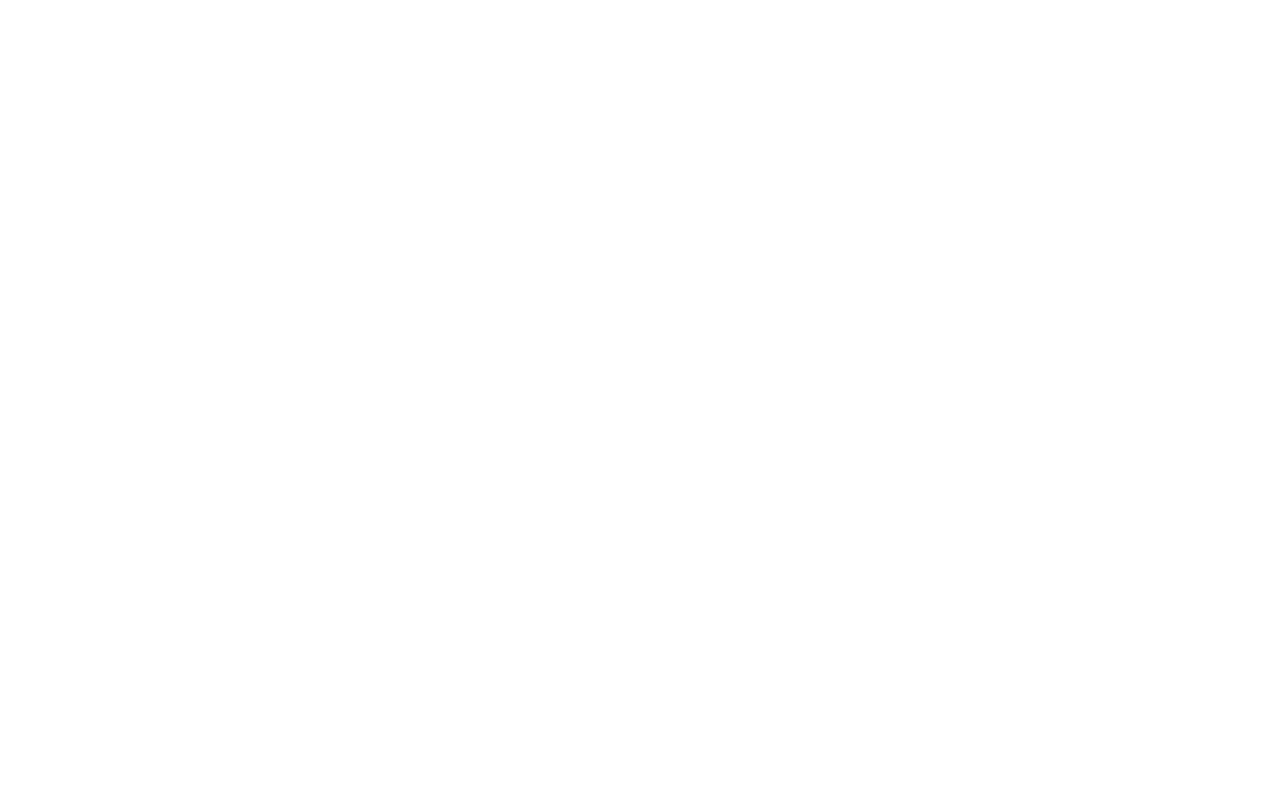
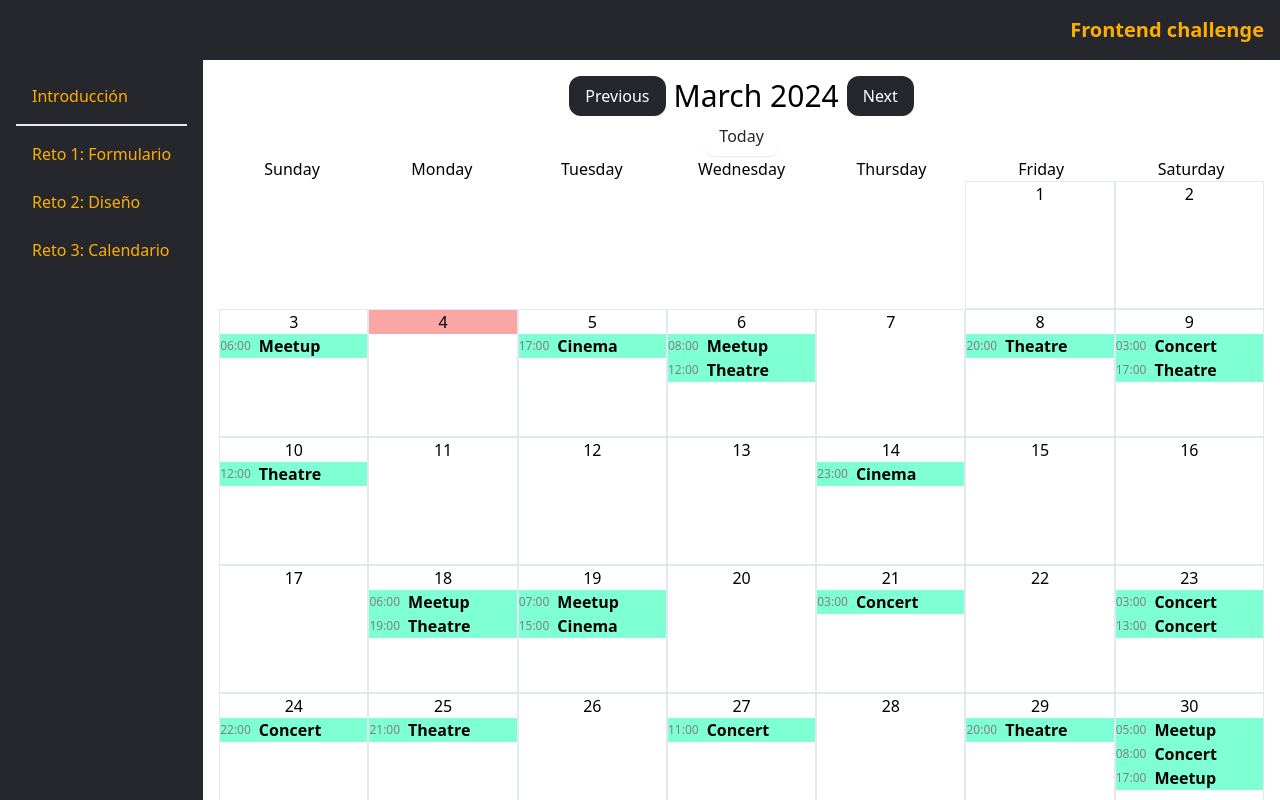
Before and after one commit to jorgepardor/vue-frontend-challenge, a Vue app: page /event-calendar in a window 1280 px wide. Before the commit this address had no page. Built offline with nearby package versions, Linux system fonts and the light colour scheme.

Commit message:
Fixes calendar rendering errors and adds events

```diff
--- a/src/router/index.js
+++ b/src/router/index.js
@@ -20,11 +20,11 @@
       name: 'user-detail',
       component: () => import('@/views/UserDetailView.vue'),
     },
-    // {
-    //   path: '/event-calendar',
-    //   name: 'event-calendar',
-    //   component: () => import('@/views/EventCalendarView.vue'),
-    // },
+    {
+      path: '/event-calendar',
+      name: 'event-calendar',
+      component: () => import('@/views/EventCalendarView.vue'),
+    },
   ],
 })
 
--- a/src/views/EventCalendarView.vue
+++ b/src/views/EventCalendarView.vue
@@ -1,9 +1,9 @@
 <script setup>
-import { dayjs } from 'dayjs'
-import { isToday } from 'dayjs/plugin/isToday'
-import { computed, ref } from 'vue'
+import dayjs from "dayjs";
+import isToday from "dayjs/plugin/isToday";
+import { computed, ref } from "vue";
 
-import MainLayout from '@/layouts/MainLayout.vue'
+import MainLayout from "@/layouts/MainLayout.vue";
 /*
 Reto 3: Calendario de Eventos.
 
@@ -15,87 +15,102 @@
 Siéntete libre de modificar tanto código como sea necesario, recuerda que el código proporcionado es sólo un ejemplo.
 */
 
-const eventsData = [
-  {
-    eventTime: '2023-11-09T00:00:00',
-    type: 'concert',
-  },
-  {
-    eventTime: '2023-11-11T00:00:00',
-    type: 'meetup',
-  },
-  {
-    eventTime: '2023-11-12T00:00:00',
-    type: 'meetup',
-  },
-  {
-    eventTime: '2023-11-15T00:00:00',
-    type: 'concert',
-  },
-  {
-    eventTime: '2023-11-19T00:00:00',
-    type: 'cinema',
-  },
-  {
-    eventTime: '2023-11-21T00:00:00',
-    type: 'concert',
-  },
-  {
-    eventTime: '2023-11-24T00:00:00',
-    type: 'meetup',
-  },
-  {
-    eventTime: '2023-11-25T00:00:00',
-    type: 'meetup',
-  },
-  {
-    eventTime: '2023-11-29T00:00:00',
-    type: 'cinema',
-  },
-]
+const eventsData = ref([
+  { eventTime: "2023-11-09T00:00:00", type: "concert" },
+  { eventTime: "2023-11-11T00:00:00", type: "meetup" },
+  { eventTime: "2023-11-12T00:00:00", type: "meetup" },
+  { eventTime: "2023-11-15T00:00:00", type: "concert" },
+  { eventTime: "2023-11-19T00:00:00", type: "cinema" },
+  { eventTime: "2023-11-21T00:00:00", type: "concert" },
+  { eventTime: "2023-11-24T00:00:00", type: "meetup" },
+  { eventTime: "2023-11-25T00:00:00", type: "meetup" },
+  { eventTime: "2023-11-29T00:00:00", type: "cinema" },
+  { eventTime: "2024-03-30T17:00:00", type: "meetup" },
+  { eventTime: "2024-03-24T22:00:00", type: "concert" },
+  { eventTime: "2024-03-27T11:00:00", type: "concert" },
+  { eventTime: "2024-03-30T08:00:00", type: "concert" },
+  { eventTime: "2024-03-14T23:00:00", type: "cinema" },
+  { eventTime: "2024-03-05T17:00:00", type: "cinema" },
+  { eventTime: "2024-03-19T07:00:00", type: "meetup" },
+  { eventTime: "2024-03-18T19:00:00", type: "theatre" },
+  { eventTime: "2024-03-09T03:00:00", type: "concert" },
+  { eventTime: "2024-03-06T12:00:00", type: "theatre" },
+  { eventTime: "2024-03-25T21:00:00", type: "theatre" },
+  { eventTime: "2024-03-31T17:00:00", type: "theatre" },
+  { eventTime: "2024-03-09T17:00:00", type: "theatre" },
+  { eventTime: "2024-03-18T06:00:00", type: "meetup" },
+  { eventTime: "2024-03-19T15:00:00", type: "cinema" },
+  { eventTime: "2024-03-21T03:00:00", type: "concert" },
+  { eventTime: "2024-03-23T13:00:00", type: "concert" },
+  { eventTime: "2024-03-03T06:00:00", type: "meetup" },
+  { eventTime: "2024-03-08T20:00:00", type: "theatre" },
+  { eventTime: "2024-03-30T05:00:00", type: "meetup" },
+  { eventTime: "2024-03-31T03:00:00", type: "meetup" },
+  { eventTime: "2024-03-10T12:00:00", type: "theatre" },
+  { eventTime: "2024-03-06T08:00:00", type: "meetup" },
+  { eventTime: "2024-03-29T20:00:00", type: "theatre" },
+  { eventTime: "2024-03-23T03:00:00", type: "concert" },
+]);
 
-dayjs.extend(isToday)
+dayjs.extend(isToday);
 
-const viewDate = ref(dayjs())
+const viewDate = ref(dayjs());
 
 const daystoPrepend = computed(() => {
-  const startOfMonth = viewDate.startOf('month')
-  const startOfFirstWeek = startOfMonth.startOf('week')
-  const daysToFirstDay = startOfMonth.diff(startOfFirstWeek, 'day')
+  const startOfMonth = dayjs(viewDate.value).startOf("month");
+  const startOfFirstWeek = startOfMonth.startOf("week");
+  const daysToFirstDay = startOfMonth.diff(startOfFirstWeek, "day");
 
-  return Array.from(new Array(daysToFirstDay).keys())
+  return Array.from(new Array(daysToFirstDay).keys());
+});
+
+const days = computed(() => {
+  const ranges = [];
+  const startOfRange = dayjs(viewDate.value).startOf("month").add(-1, "day");
+  const endOfRange = dayjs(viewDate.value).endOf("month").add(-1, "day");
+  let currentDate = startOfRange;
+
+  while (currentDate.isBefore(endOfRange) || currentDate.isSame(endOfRange)) {
+    currentDate = currentDate.add(1, "day");
+    ranges.push(currentDate);
+  }
+  return ranges;
+});
+
+const shiftMonth = function (amount) {
+  viewDate.value = dayjs(viewDate.value).add(amount, "month");
+};
+const reset = function () {
+  viewDate.value = dayjs();
+};
+
+const eventsByDay = computed(() => {
+  const events = {}
+  for (const event of eventsData.value) {
+    const day = dayjs(event.eventTime).format('YYYY-MM-DD')
+    if (!events[day]) {
+      events[day] = []
+    }
+    events[day].push(event)
+  }
+  for (const day in events) {
+    events[day].sort((a, b) => {
+      return dayjs(a.eventTime).isAfter(dayjs(b.eventTime)) ? 1 : -1
+    })
+  }
+
+  return events
 })
 
-const days = computed(() => {
-  const ranges = []
-  const startOfRange = viewDate.startOf('month').add(-1, 'day')
-  const endOfRange = viewDate.endOf('month').add(-1, 'day')
-
-  let currentDate = startOfRange
-
-  while (currentDate.isBefore(endOfRange) || currentDate.isSame(endOfRange)) {
-    currentDate = currentDate.add(1, 'day')
-    ranges.push(currentDate)
-  }
-  return ranges
-})
-
-const shiftMonth = function (amount) {
-  viewDate = viewDate.add(amount, 'month')
-}
-const reset = function () {
-  viewDate = dayjs()
-}
-
 const weekDays = [
-  'Sunday',
-  'Monday',
-  'Tuesday',
-  'Wednesday',
-  'Thursday',
-  'Friday',
-  'Saturday',
-]
+  "Sunday",
+  "Monday",
+  "Tuesday",
+  "Wednesday",
+  "Thursday",
+  "Friday",
+  "Saturday",
+];
 </script>
 
 <template>
@@ -108,7 +123,7 @@
         >
           Previous
         </button>
-        <span class="text-3xl">{{ viewDate.format('MMMM YYYY') }}</span>
+        <span class="text-3xl">{{ viewDate.format("MMMM YYYY") }}</span>
         <button
           class="bg-primary text-white rounded-xl px-4 py-2"
           @click="shiftMonth('1')"
@@ -123,11 +138,8 @@
         Today
       </button>
     </div>
-    <div class="grid grid-col-7 gap-1">
-      <div
-        v-for="weekDay in weekDays"
-        class="text-center"
-      >
+    <div class="grid grid-cols-7 gap-1">
+      <div v-for="weekDay in weekDays" class="text-center">
         <div>{{ weekDay }}</div>
       </div>
     </div>
@@ -137,11 +149,39 @@
         v-for="day in days"
         class="border border-slate-200 flex flex-col h-32"
       >
+        <div :class="[day.isToday() ? 'bg-red-300' : '']" class="text-center">
+          <div>{{ day.format("D") }}</div>
+        </div>
+
         <div
-          :class="[day.isToday() ? 'bg-red-300' : '']"
-          class="text-center"
+          v-for="(event, index) in eventsByDay[day.format('YYYY-MM-DD')]"
+          :key="index"
         >
-          <div>{{ day.formatTo('D') }}</div>
+          <div
+            style="
+              background-color: aquamarine;
+              text-transform: capitalize;
+              display: flex;
+              justify-content: flex-start;
+              align-items: center;
+            "
+          >
+            <span style="color: gray; font-size: 0.75rem; text-align: left">
+              {{ dayjs(event.eventTime).format("HH:mm") }}
+            </span>
+            <span
+              style="
+                color: black;
+                font-size: 1rem;
+                font-weight: bold;
+                text-align: left;
+                padding-left: 0.5rem;
+                flex-grow: 1;
+              "
+            >
+              {{ event.type }}
+            </span>
+          </div>
         </div>
       </div>
     </div>
```
